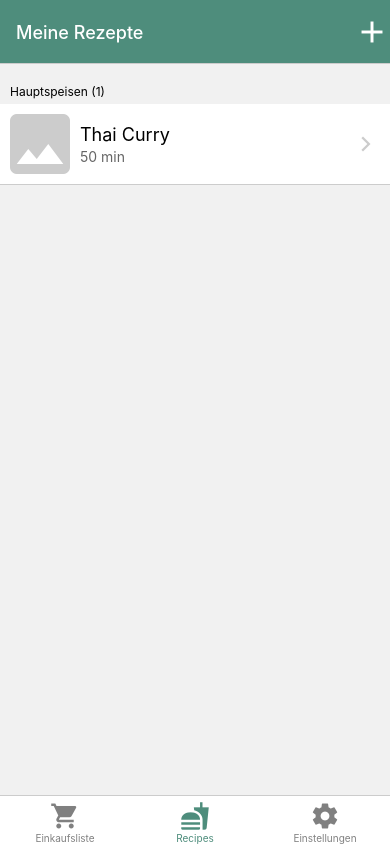
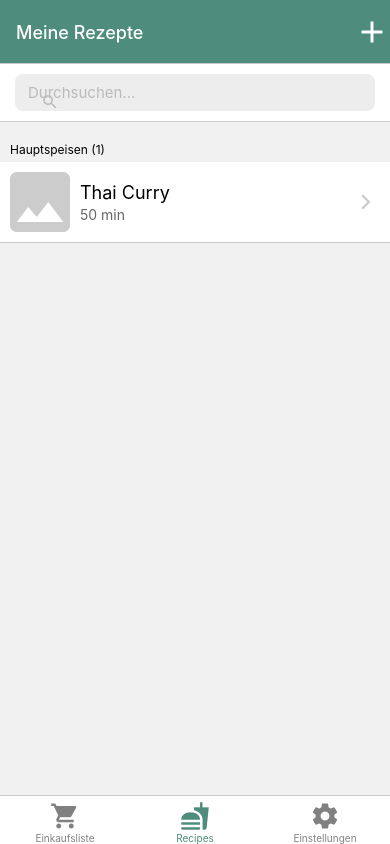
Before and after one commit to marrywal/hungryList, a React Native app: screen /Recipes in a window 390 px wide. Built offline with nearby package versions, Linux system fonts and the light colour scheme; what expo-linking would draw is missing.

Commit message:
add searchbar for recipes

```diff
--- a/src/components/StyledHeader.tsx
+++ b/src/components/StyledHeader.tsx
@@ -1,5 +1,7 @@
 import React from 'react';
 import { StyleSheet, TextProps } from 'react-native';
+import { NavigationColors } from '../constants/Colors';
+import useColorScheme from '../hooks/useColorScheme';
 import { Text } from './Themed';
 
 interface Props extends TextProps {
@@ -8,12 +10,15 @@ interface Props extends TextProps {
 }
 
 export function StyledHeader(props: Props) {
+  const scheme = useColorScheme();
+
   const styles = StyleSheet.create({
     title: {
       fontSize: 12,
-      marginHorizontal: 10,
-      marginBottom: 5,
-      marginTop: 20
+      paddingHorizontal: 10,
+      paddingBottom: 5,
+      paddingTop: 20,
+      backgroundColor: NavigationColors[scheme].colors.background,
     },
   });
 
--- /dev/null
+++ b/src/hooks/dynamicSort.ts
@@ -0,0 +1,11 @@
+export default function dynamicSort(property: any) {
+    var sortOrder = 1;
+    if (property[0] === "-") {
+        sortOrder = -1;
+        property = property.substr(1);
+    }
+    return function (a: any, b: any) {
+        var result = (a[property] < b[property]) ? -1 : (a[property] > b[property]) ? 1 : 0;
+        return result * sortOrder;
+    }
+}
--- a/src/navigation/index.tsx
+++ b/src/navigation/index.tsx
@@ -67,7 +67,7 @@ function RootNavigator() {
           title: getHeaderTitle(route),
           headerRight: () => {
             return <Pressable
-              onPress={() => navigation.navigate('ModalNewRecipe')}
+              onPress={() => getHeaderTitle(route) === 'Meine Rezepte' ? navigation.navigate('ModalNewRecipe') : null}
               style={({ pressed }) => ({
                 opacity: pressed ? 0.5 : 1,
                 width: 36,
--- a/src/screens/Recipes.tsx
+++ b/src/screens/Recipes.tsx
@@ -1,4 +1,4 @@
-import { Pressable, SafeAreaView, SectionList, StatusBar, StyleSheet } from 'react-native';
+import { Keyboard, Pressable, SafeAreaView, SectionList, StatusBar, StyleSheet, TouchableWithoutFeedback } from 'react-native';
 import AsyncStorage from '@react-native-async-storage/async-storage';
 import { Text, View } from '../components/Themed';
 import { RootTabScreenProps } from '../../types';
@@ -6,9 +6,11 @@ import useColorScheme from '../hooks/useColorScheme';
 import { Colors } from "../constants/Colors";
 import { useEffect, useState } from 'react';
 import { MaterialIcons } from '@expo/vector-icons';
-import { _RecipeList } from '../constants/interfaces';
+import { _Recipe, _RecipeList } from '../constants/interfaces';
 import { StyledHeader } from '../components/StyledHeader';
 import { StyledButtonPressable } from '../components/StyledButtonPressable';
+import dynamicSort from '../hooks/dynamicSort';
+import { StyledTextInput } from '../components/StyledTextInput';
 
 const DEFAULTDATA = [
   {
@@ -160,24 +162,24 @@ const DEFAULTDATA = [
 ];
 
 export default function Recipes({ navigation }: RootTabScreenProps<'Recipes'>) {
+  const [masterDataSource, setMasterDataSource] = useState<_RecipeList[]>([]);
   const [recipeListItems, setRecipeListItems] = useState<_RecipeList[]>([]);
   const [retrieve, setRetrieve] = useState(true);
+  const [search, setSearch] = useState("");
   const scheme = useColorScheme();
+
 
   /* TODO:
   - spashscreen
   - loadingscreen?
-  - createContext
   - https://github.com/Shopify/restyle
-  - new recipe: mark as favorite (wird als erstes angezeigt)
   - new recipe: save picture?
-  - searchbar on recipes page https://reactnativeelements.com/docs/components/searchbar
   -
   */
 
   useEffect(() => {
     // AsyncStorage.removeItem('@recipeList');
-    const unsubscribe = navigation.addListener('focus', () => {
+    navigation.addListener('focus', () => {
       const retrieveData = async () => {
         try {
           let itemsString = await AsyncStorage.getItem('@recipeList');
@@ -185,8 +187,12 @@ export default function Recipes({ navigation }: RootTabScreenProps<'Recipes'>) {
             AsyncStorage.setItem('@recipeList', JSON.stringify(DEFAULTDATA));
             itemsString = await AsyncStorage.getItem('@recipeList');
           }
-          const allItems = itemsString ? JSON.parse(itemsString) : [];
-          setRecipeListItems(allItems);
+          let allItems = itemsString ? JSON.parse(itemsString) : [];
+
+          sortByFavoriteAndTitle(allItems);
+
+          setRecipeListItems([...allItems]);
+          setMasterDataSource([...allItems]);
         } catch (error) {
           console.log(error);
         }
@@ -198,9 +204,25 @@ export default function Recipes({ navigation }: RootTabScreenProps<'Recipes'>) {
       }
     });
 
-    return unsubscribe;
+  }, [navigation]);
 
-  }, [navigation]);
+  const sortByFavoriteAndTitle = (allItems: _RecipeList[]) => {
+    return allItems.forEach((cat: _RecipeList) => {
+      let favItems: _Recipe[] = [];
+      let notFavItems: _Recipe[] = [];
+      cat.data.forEach((item: _Recipe) => {
+        if (item.isFavorite) {
+          favItems.push(item);
+        } else {
+          notFavItems.push(item);
+        }
+      });
+      favItems = favItems.sort(dynamicSort("title"));
+      notFavItems = notFavItems.sort(dynamicSort("title"));
+      cat.data = favItems;
+      cat.data.push(...notFavItems);
+    });
+  }
 
   const styles = StyleSheet.create({
     container: {
@@ -254,15 +276,44 @@ export default function Recipes({ navigation }: RootTabScreenProps<'Recipes'>) {
       fontSize: 14,
       color: Colors[scheme].secondaryText,
     },
+    searchbar: {
+      backgroundColor: Colors[scheme].input,
+      paddingVertical: 9,
+      paddingRight: 13,
+      paddingLeft: 35,
+      fontSize: 15,
+      borderRadius: 8,
+      color: Colors[scheme].text,
+      width: '100%',
+      flex: 1,
+    },
+    searchIcon: {
+      color: Colors[scheme].placeholder,
+      paddingVertical: 9,
+      paddingLeft: 13,
+      marginVertical: 10,
+      marginLeft: 13,
+      position: 'absolute',
+      zIndex: 1,
+    },
+    inputContainer: {
+      paddingVertical: 10,
+      paddingHorizontal: 15,
+      borderBottomWidth: 0.25,
+      borderBottomColor: Colors[scheme].border,
+      backgroundColor: Colors[scheme].background,
+      display: 'flex',
+      flexDirection: 'row',
+    },
   });
 
   const onItemClick = (item: any) => {
     navigation.navigate('ModalDetailRecipe', item);
   }
 
-  const isListEmpty = () => {
+  const isListEmpty = (list: _RecipeList[]) => {
     let isEmpty = true;
-    recipeListItems.forEach((list: any) => {
+    list.forEach((list: any) => {
       if (list.data.length > 0) {
         isEmpty = false;
       }
@@ -311,9 +362,35 @@ export default function Recipes({ navigation }: RootTabScreenProps<'Recipes'>) {
       </Pressable>)
   };
 
+  const updateSearch = (search: string) => {
+    if (search === '') {
+      setRecipeListItems([...masterDataSource]);
+      setSearch(search);
+      return;
+    }
+
+    let filteredItems = JSON.parse(JSON.stringify(masterDataSource));
+    filteredItems.forEach((cat: _RecipeList) => {
+      let filteredData: _Recipe[] = [];
+      cat.data.forEach((item: _Recipe) => {
+        if (item.title.toLowerCase().includes(search.toLowerCase())) {
+          filteredData.push(item);
+        }
+      });
+      cat.data = filteredData;
+    });
+    setRecipeListItems(filteredItems);
+    setSearch(search);
+  };
+
+  const deleteSearch = () => {
+    setRecipeListItems(masterDataSource);
+    setSearch('');
+  }
+
   return (
     <SafeAreaView style={styles.container}>
-      {isListEmpty()
+      {isListEmpty(masterDataSource)
         ?
         <View style={styles.emptyScreen}>
           <MaterialIcons
@@ -333,6 +410,46 @@ export default function Recipes({ navigation }: RootTabScreenProps<'Recipes'>) {
           />
         </View>
         :
+        <View style={{ height: '100%' }}>
+          <View style={styles.inputContainer}>
+            <MaterialIcons
+              name='search'
+              size={18}
+              color={Colors[scheme].border}
+              style={styles.searchIcon}
+            />
+            <StyledTextInput
+              returnKeyType='default'
+              placeholder="Durchsuchen..."
+              onChangeText={(text) => updateSearch(text)}
+              value={search}
+              style={styles.searchbar}
+              blurOnSubmit={true}
+            />
+          </View>
+
+          {isListEmpty(recipeListItems)
+            ?
+            <TouchableWithoutFeedback onPress={Keyboard.dismiss}>
+            <View style={styles.emptyScreen}>
+              <MaterialIcons
+                name="fastfood"
+                size={120}
+                color={Colors[scheme].border}
+              />
+              <Text style={styles.emptyScreenText}>
+                Keine Rezepte gefunden
+              </Text>
+              <StyledButtonPressable
+                onPress={deleteSearch}
+                text='Suche löschen'
+                icon='search'
+                color='default'
+                customWidth={true}
+              />
+            </View>
+            </TouchableWithoutFeedback>
+            :
             <SectionList
               renderItem={({ item }) =>
                 <Item item={item} />}
@@ -344,8 +461,11 @@ export default function Recipes({ navigation }: RootTabScreenProps<'Recipes'>) {
                 }
                 return null;
               }}
-          stickySectionHeadersEnabled={false}
+              stickySectionHeadersEnabled={true}
+              contentInset={{top: -15}}
             />
+          }
+        </View>
       }
     </SafeAreaView>
   );
```
Also changed, not shown: src/screens/ModalDetailRecipe.tsx (+0 -14 lines). Lines whose indentation alone changed are shown as unchanged.
